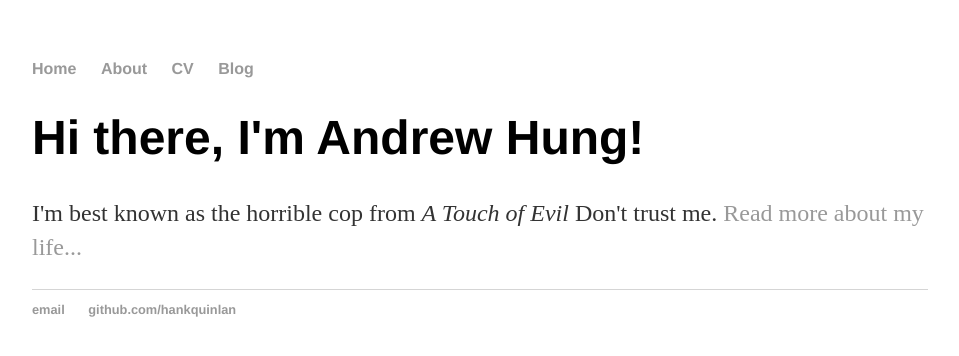
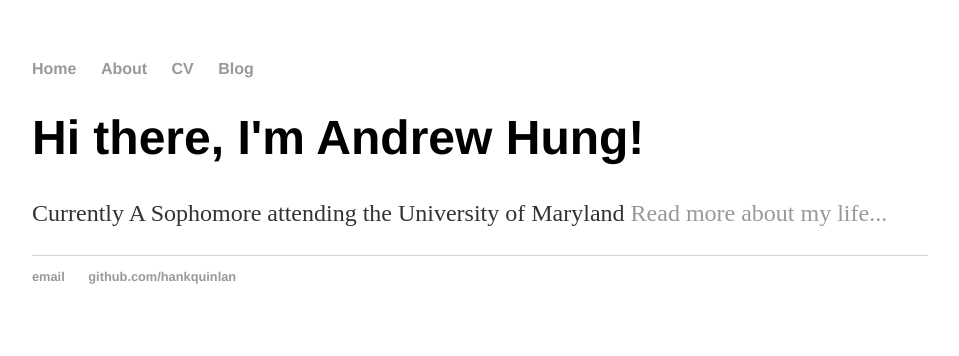
Before and after one commit to emilymoy/doves777.github.io, a Jekyll site: the page built from index.html, in a window 1280 px wide. Shown: the top 356 px of the page, without its empty margins (160-1119 px from the left). Built offline with Jekyll 4.4.1, drawn with Linux system fonts in a browser that asks for light colours.

Commit message:
Update index.html

```diff
--- a/index.html
+++ b/index.html
@@ -1,8 +1,8 @@
 ---
 layout: default
-title: Hank Quinlan, Horrible Cop
+title: Andrew Hung, Landing page
 ---
 <div class="blurb">
 	<h1>Hi there, I'm Andrew Hung!</h1>
-	<p>I'm best known as the horrible cop from <em>A Touch of Evil</em> Don't trust me. <a href="/about">Read more about my life...</a></p>
+	<p>Currently A Sophomore attending the University of Maryland <a href="/about">Read more about my life...</a></p>
 </div><!-- /.blurb -->
```
